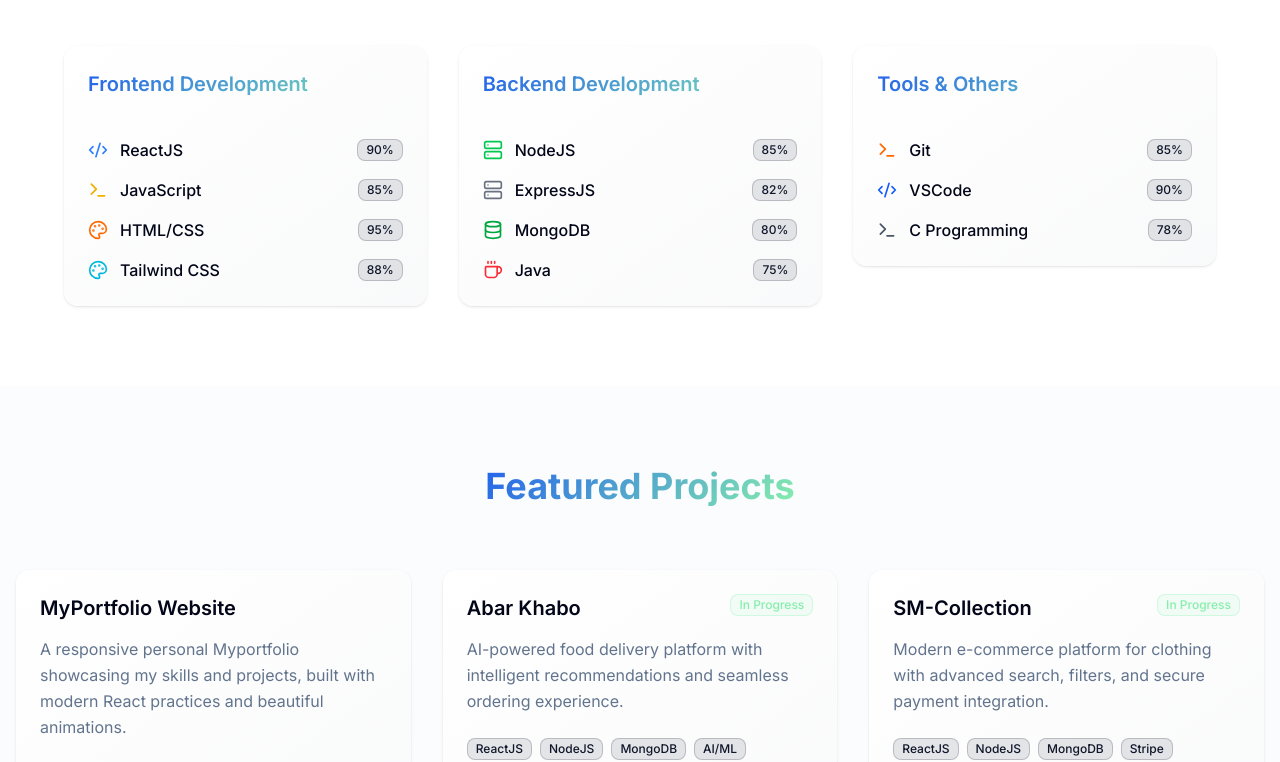
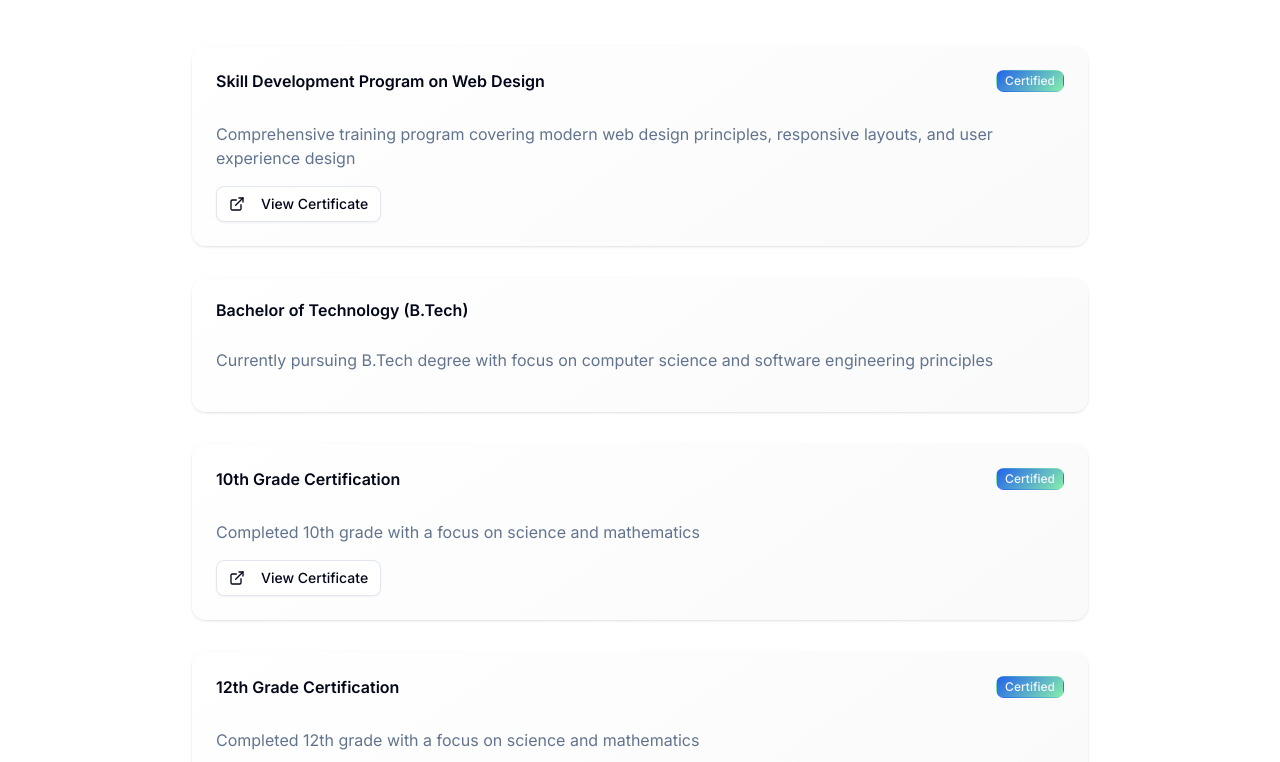
Before and after one commit to coderSamrat/Fullstack-Portfolio, a React (Vite) app in the folder frontend/: page /portfolio/home in a window 1280 px wide. Shown: the part 1546-2308 px from the top of the page. Built offline with nearby package versions, Linux system fonts and the light colour scheme.

Commit message:
Updated portfolio components and config files to reflect changes in education, skills, and projects sections

```diff
--- /dev/null
+++ b/frontend/src/components/user-view/education.jsx
@@ -0,0 +1,41 @@
+import React from 'react';
+import { Card, CardContent, CardHeader, CardTitle } from '../ui/card';
+import { Badge } from '../ui/badge';
+import { Button } from '../ui/button';
+import { ExternalLink } from 'lucide-react';
+import { myEducationAndTraining } from '@/config/eudcation-traning';
+
+const MyEducation = () => {
+      return (
+            <section id="education" className="py-20">
+                  <div className="container mx-auto px-4">
+                        <h2 className="text-4xl font-bold text-center mb-12 text-gradient">Training & Education</h2>
+                        <div className="max-w-4xl mx-auto space-y-8">
+                              {myEducationAndTraining.map((item, index) => (
+                                    <Card key={index} className="hover-lift card-gradient border-0 tech-glow">
+                                          <CardHeader>
+                                                <CardTitle className="flex items-center justify-between">
+                                                      <span>{item.title}</span>
+                                                      {item.certification && (
+                                                            <Badge className="hero-gradient text-muted">Certified</Badge>
+                                                      )}
+                                                </CardTitle>
+                                          </CardHeader>
+                                          <CardContent>
+                                                <p className="text-muted-foreground mb-4">{item.description}</p>
+                                                {item.certification && (
+                                                      <Button variant="outline" className="hover:bg-primary hover:text-muted transition-colors duration-300 ease-out">
+                                                            <ExternalLink className="w-4 h-4 mr-2" />
+                                                            View Certificate
+                                                      </Button>
+                                                )}
+                                          </CardContent>
+                                    </Card>
+                              ))}
+                        </div>
+                  </div>
+            </section>
+      );
+}
+
+export default MyEducation;
--- a/frontend/src/components/user-view/header.jsx
+++ b/frontend/src/components/user-view/header.jsx
@@ -22,6 +22,9 @@ const Header = () => {
             if (isMobile && isMenuOpen) {
                   toggleMenu();
             }
+            setTimeout(() => {
+                  window.scrollTo({ top: 0, behavior: 'smooth' });
+            }, 50);
       };
 
       const toggleMenu = () => {
@@ -57,7 +60,7 @@ const Header = () => {
       }, [isMenuOpen, isMobile]);
 
       return (
-            <header className='w-full border-b bg-background/60 backdrop-blur-sm fixed left-0 right-0 top-0 z-50'>
+            <header className='w-full border-b bg-background/20 backdrop-blur-sm fixed left-0 right-0 top-0 z-50'>
                   <div className='container mx-auto flex items-center justify-between h-20 px-4 md:px-6'>
                         <Link to={'/'} className='flex items-end select-none'>
                               <span className='text-5xl font-bold text-green-600'>S</span>
--- a/frontend/src/components/user-view/projects.jsx
+++ b/frontend/src/components/user-view/projects.jsx
@@ -11,7 +11,7 @@ const MyProjects = () => {
             navigate('/portfolio/projects');
       };
       return (
-            <section id="projects" className="py-20 bg-muted/30">
+            <section id="projects" className="py-20">
                   <div className="container mx-auto px-4 flex flex-col items-center gap-4">
                         <h2 className="text-4xl font-bold text-center mb-12 text-gradient">Featured Projects</h2>
                         <div className="grid md:grid-cols-2 lg:grid-cols-3 gap-8 max-w-7xl mx-auto">
--- a/frontend/src/components/user-view/skill.jsx
+++ b/frontend/src/components/user-view/skill.jsx
@@ -4,7 +4,7 @@ import { backendSkills, frontendSkills, tools } from '@/config/skills';
 
 const MySkills = () => {
       return (
-            <section id="skills" className="py-20">
+            <section id="skills" className="py-20 bg-muted/30">
                   <div className="container mx-auto px-4">
                         <h2 className="text-4xl font-bold text-center mb-12 text-gradient">Skills & Technologies</h2>
                         <div className="grid md:grid-cols-3 gap-8 max-w-6xl mx-auto">
--- /dev/null
+++ b/frontend/src/config/eudcation-traning.js
@@ -0,0 +1,30 @@
+export const myEducationAndTraining = [
+      {
+            title: 'Skill Development Program on Web Design',
+            description: 'Comprehensive training program covering modern web design principles, responsive layouts, and user experience design',
+            certification: true,
+            certificateLink: '#',
+            date: '2023'
+      },
+      {
+            title: 'Bachelor of Technology (B.Tech)',
+            description: 'Currently pursuing B.Tech degree with focus on computer science and software engineering principles',
+            certification: false,
+            certificateLink: '#',
+            date: '2022 - Present'
+      },
+      {
+            title: '10th Grade Certification',
+            description: 'Completed 10th grade with a focus on science and mathematics',
+            certification: true,
+            certificateLink: '#',
+            date: '2020'
+      },
+      {
+            title: '12th Grade Certification',
+            description: 'Completed 12th grade with a focus on science and mathematics',
+            certification: true,
+            certificateLink: '#',
+            date: '2022'
+      },
+];
--- a/frontend/src/pages/client-view/portfolio.jsx
+++ b/frontend/src/pages/client-view/portfolio.jsx
@@ -1,31 +1,12 @@
-import { useState } from "react";
-import { Button } from "@/components/ui/button";
-import { Card, CardContent, CardHeader, CardTitle } from "@/components/ui/card";
-import { Badge } from "@/components/ui/badge";
-import {
-      ExternalLink,
-      Code2,
-      Database,
-      Server,
-      Palette,
-      Terminal,
-      Coffee,
-} from "lucide-react";
 import heroImage from "@/assets/hero-bg.jpg";
 import profileImage from "@/assets/profileimage.jpeg";
-import ProjectCard from "@/components/user-view/project-card";
 import Hero from "@/components/user-view/hero";
 import AboutMe from "@/components/user-view/about";
 import MySkills from "@/components/user-view/skill";
 import MyProjects from "@/components/user-view/projects";
+import MyEducation from "@/components/user-view/education";
 
 const MyPortfolio = () => {
-      const [formData, setFormData] = useState({
-            name: "",
-            email: "",
-            message: ""
-      });
-
       const skillTexts = [
             "ReactJS Developer",
             "NodeJS Expert",
@@ -33,8 +14,6 @@ const MyPortfolio = () => {
             "MongoDB Specialist",
             "Tailwind CSS Designer"
       ];
-
-
 
       return (
             <div className="min-h-screen bg-background relative mt-20">
@@ -45,49 +24,13 @@ const MyPortfolio = () => {
                   <AboutMe />
 
                   {/* Skills Section */}
+                  <MyEducation />
                   <MySkills />
 
                   {/* Projects Section */}
                   <MyProjects />
 
                   {/* Training & Education Section */}
-                  {/* <section id="education" className="py-20">
-                        <div className="container mx-auto px-4">
-                              <h2 className="text-4xl font-bold text-center mb-12 text-gradient">Training & Education</h2>
-                              <div className="max-w-4xl mx-auto space-y-8">
-                                    <Card className="hover-lift card-gradient border-0 tech-glow">
-                                          <CardHeader>
-                                                <CardTitle className="flex items-center justify-between">
-                                                      <span>Web Design Skill Development Program</span>
-                                                      <Badge className="hero-gradient text-muted">Certified</Badge>
-                                                </CardTitle>
-                                          </CardHeader>
-                                          <CardContent>
-                                                <p className="text-muted-foreground mb-4">
-                                                      Comprehensive training program covering modern web design principles,
-                                                      responsive layouts, and user experience design.
-                                                </p>
-                                                <Button variant="outline" className="hover:bg-primary hover:text-muted transition-colors duration-300 ease-out">
-                                                      <ExternalLink className="w-4 h-4 mr-2" />
-                                                      View Certificate
-                                                </Button>
-                                          </CardContent>
-                                    </Card>
-
-                                    <Card className="hover-lift card-gradient border-0 tech-glow">
-                                          <CardHeader>
-                                                <CardTitle>Bachelor of Technology (B.Tech)</CardTitle>
-                                          </CardHeader>
-                                          <CardContent>
-                                                <p className="text-muted-foreground">
-                                                      Currently pursuing B.Tech degree with focus on computer science and
-                                                      software engineering principles.
-                                                </p>
-                                          </CardContent>
-                                    </Card>
-                              </div>
-                        </div>
-                  </section> */}
             </div>
       );
 };
```
